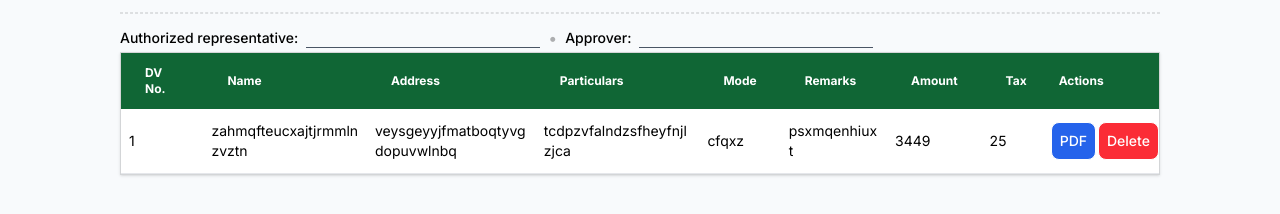
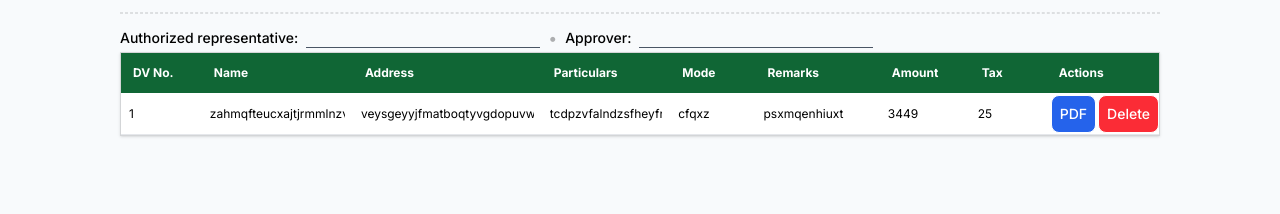
Before and after one commit to up-nismed-195/accounting-system, a SvelteKit app: page /vouchers in a window 1280 px wide. Shown: the part 160-374 px from the top of the page. Built offline with nearby package versions, Linux system fonts and the light colour scheme; no server answers; the database is empty.

Commit message:
turn text to inputs

```diff
--- a/src/routes/vouchers/+page.svelte
+++ b/src/routes/vouchers/+page.svelte
@@ -155,7 +155,7 @@
 <thead class="text-xs text-white bg-primary">
   <tr>
     {#each headers as header}
-      <th scope="col" class="px-6 py-3">{header}</th>
+      <th scope="col" class="px-3 py-3">{header}</th>
     {/each}
     <th class="p-2"><div class="flex justify-start">Actions</div></th>
   </tr>
--- a/src/routes/vouchers/Row.svelte
+++ b/src/routes/vouchers/Row.svelte
@@ -68,11 +68,65 @@
 </script>
 
 <tr class="bg-white border-b  border-gray-200 hover:bg-gray-50 ">
-    {#each keys as key}
-        <td class="px-2 py-3 max-w-[200px] break- break-all">
-            {row[key]}
+  <td class="px-2 py-3 break-text break-all w-[100px]">
+    <input type="text"
+      oninput={e => updateValue(row.dv_no, (e.target as HTMLInputElement).value)}
+      value={row.dv_no}
+      class="w-full"
+    >
   </td>
-    {/each}
+  <td class="px-2 py-3 break-text break-all w-[200px]">
+    <input type="text"
+      oninput={e => updateValue(row.name, (e.target as HTMLInputElement).value)}
+      value={row.name}
+      class="w-full"
+    >
+  </td>
+  <td class="px-2 py-3 break-text break-all w-[250px]">
+    <input type="text"
+      oninput={e => updateValue(row.address, (e.target as HTMLInputElement).value)}
+      value={row.address}
+      class="w-full"
+    >
+  </td>
+  <td class="px-2 py-3 break-text break-all w-[150px]">
+    <input type="text"
+      oninput={e => updateValue(row.particulars, (e.target as HTMLInputElement).value)}
+      value={row.particulars}
+      class="w-full"
+    >
+  </td>
+  <td class="px-2 py-3 break-text break-all w-[100px]">
+    <input type="text"
+      oninput={e => updateValue(row.mode, (e.target as HTMLInputElement).value)}
+      value={row.mode}
+      class="w-full"
+    >
+  </td>
+  <td class="px-2 py-3 break-text break-all w-[150px]">
+    <input type="text"
+      oninput={e => updateValue(row.remarks, (e.target as HTMLInputElement).value)}
+      value={row.remarks}
+      class="w-full"
+    >
+  </td>
+  <td class="px-2 py-3 break-text break-all w-[100px]">
+    <input type="text"
+      oninput={e => updateValue(row.amount, (e.target as HTMLInputElement).value)}
+      value={row.amount}
+      class="w-full"
+    >
+  </td>
+  <td class="px-2 py-3 break-text break-all w-[100px]">
+    <input type="text"
+      oninput={e => updateValue(row.tax, (e.target as HTMLInputElement).value)}
+      value={row.tax}
+      class="w-full"
+    >
+  </td>
+
+
+
   <td>
   <div class="flex gap-0.5">
     <button
@@ -98,6 +152,10 @@
 
 
 <style>
+
+td {
+  font-size: 12px;
+}
 
 /* td {
   font-size: 14px;
```
Lines whose indentation alone changed are shown as unchanged.
